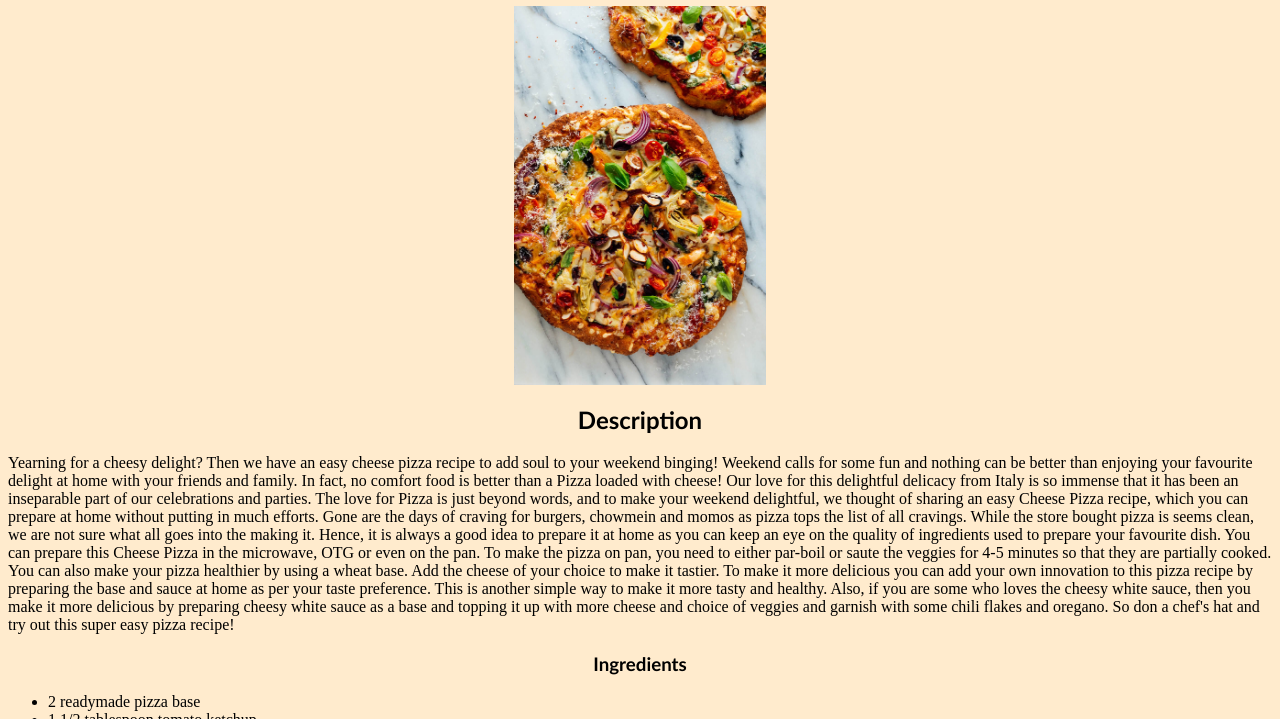
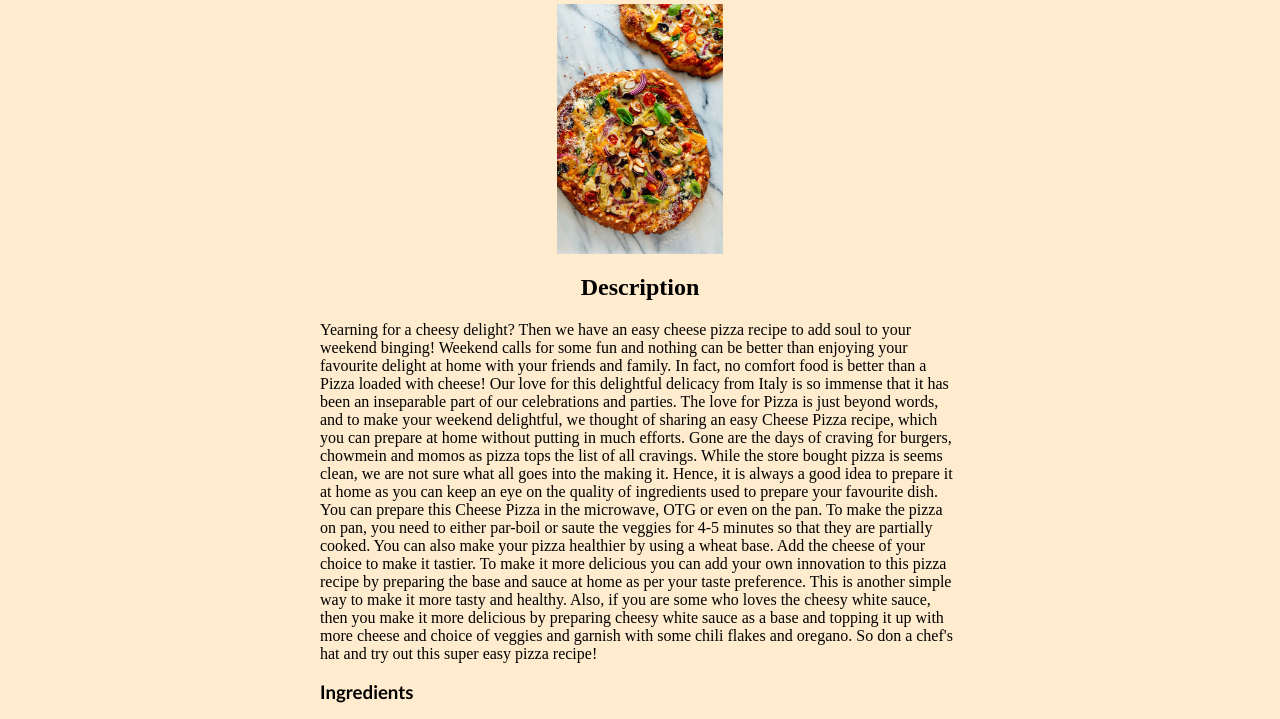
Before and after one commit to protoncoder/odin-recipes, a plain HTML site: page recipes/pizza.html in a window 1280 px wide. Shown: the part 76-795 px from the top of the page. Drawn offline with Linux system fonts and the light colour scheme.

Commit message:
add more efficient css

```diff
--- a/recipes/pizza.html
+++ b/recipes/pizza.html
@@ -10,7 +10,7 @@
 
   <body class="bg-recipe">
     <h1 class="title-recipe">Pizza</h1>
-    <img class="pic" src="../images/pizza1.jpg" alt="pizza">
+    <img class="pic recipe" src="../images/pizza1.jpg" alt="pizza">
 
     <h2 class="description">Description</h2>
 
@@ -33,7 +33,7 @@
     </ul>
 
     <h3 class="steps">Steps</h3>
-    <ol class="ol-steps">
+    <ol>
       <li><p>Preheat oven to 450ºF (230ºC).</p></li>
       <li><p>In a small bowl, whisk together pizza sauce with Frank's Red Hot Original. Set aside.</p></li>
       <li><p>Drizzle a 12-inch (30 ½ cm) cast iron skillet with olive oil. </p></li>
--- a/styles.css
+++ b/styles.css
@@ -1,22 +1,27 @@
-.pic, .main-recipes {
+.pic.recipe {
   display: block;
   margin-left: auto;
   margin-right: auto;
-  width: 20%;
-  height:auto;
+  max-width:250px;
+  max-height:250px;
 }
 
-.bg-recipe, .bg-main {
+.bg-recipe, .bg-main, .main-recipes {
   background-color:blanchedalmond;
-}
-
-.main-title, .main-recipes, .title-recipe, .description, .ingredients, .steps, .ol-steps {
-  text-align: center;
-  font-family:'Trebuchet MS', 'Lucida Sans Unicode', 'Lucida Grande', 'Lucida Sans', Arial, sans-serif;
   display: block;
   margin-left: auto;
   margin-right: auto;
   width: 50%;
+  height:auto;
+}
+
+.title-recipe, .main-title, .description, .steps {
+  text-align: center;
+}
+
+.main-recipes, .ingredients {
+  text-align:justify;
+  font-family:'Trebuchet MS', 'Lucida Sans Unicode', 'Lucida Grande', 'Lucida Sans', Arial, sans-serif;
 }
 
 .main-recipes {
```
Also changed, not shown: recipes/fried-rice.html (+2 -2 lines), recipes/spaghetti.html (+2 -2 lines).
